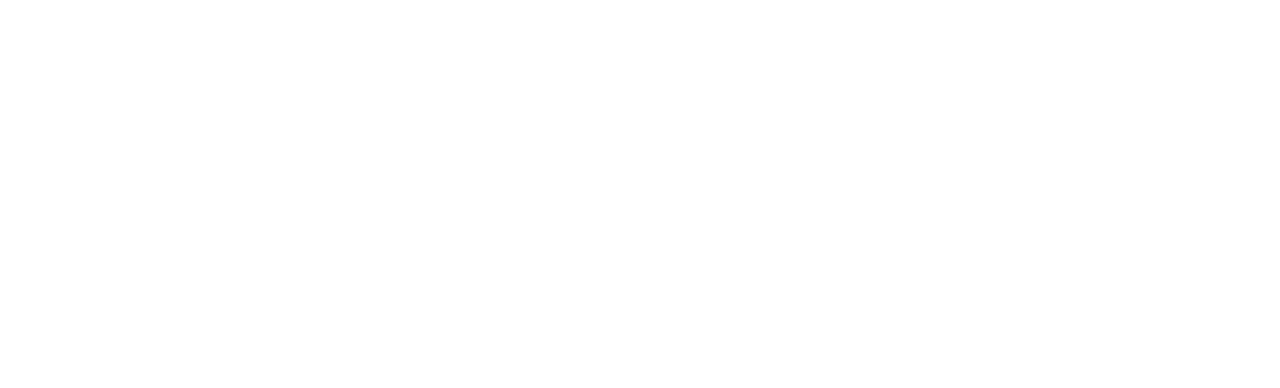
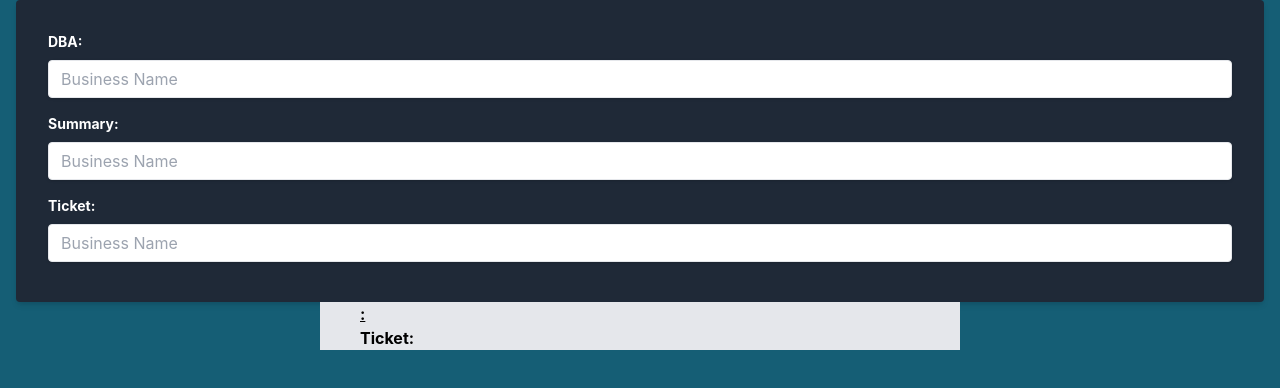
Before and after one commit to coleb229/Call-Notes-App, a React (Create React App) app: page /just-handoff in a window 1280 px wide. Before the commit this address had no page. Shown: the top 388 px of the page. Built offline with nearby package versions, Linux system fonts and the light colour scheme.

Commit message:
Redeploy

```diff
--- a/src/App.js
+++ b/src/App.js
@@ -3,6 +3,7 @@ import './App.css';
 import CallerForm from './components/caller/callerForm';
 import { Route, Routes } from 'react-router-dom';
 import Output from './Pages/Output';
+import JustHandoff from './components/JustHandoff';
 
 function App() {
   return (
@@ -11,6 +12,7 @@ function App() {
         <Route path='/Call-Notes-App' element={<CallerForm />} />
         <Route path='/' element={<CallerForm />} />
         <Route path='/output' element={<Output />} />
+        <Route path='/just-handoff' element={<JustHandoff />} />
       </Routes>
     </div>
   );
--- /dev/null
+++ b/src/components/JustHandoff.js
@@ -0,0 +1,104 @@
+import React, { useState } from 'react';
+
+const JustHandoff = () => {
+  const [callState, setCallState] = useState({
+    callerDBA: '',
+    callSummary: '',
+    ticket: '',
+  });
+
+  const updateCallStateHandler = (callerInfo) => {
+    setCallState(callerInfo);
+  };
+
+  return (
+    <div className='h-screen'>
+      <HandoffForm
+        callState={callState}
+        updateCallState={updateCallStateHandler}
+      />
+      <HandoffOutput callState={callState} />
+    </div>
+  );
+};
+
+const HandoffForm = (props) => {
+  const callerState = Object.assign({}, props.callState);
+
+  return (
+    <form className='bg-gray-800 mx-4 shadow-md rounded px-8 pt-6 pb-8 max-h-screen'>
+      <label
+        className='text-left block text-white text-sm font-bold my-2'
+        htmlFor='dba'
+      >
+        DBA:
+      </label>
+      <input
+        type='text'
+        value={callerState.callerDBA}
+        onChange={(e) => {
+          callerState.callerDBA = e.target.value;
+          props.updateCallState(callerState);
+        }}
+        id='dba'
+        placeholder='Business Name'
+        className='mb-2 shadow appearance-none border rounded w-full py-2 px-3 text-gray-700 leading-tight focus:outline-none focus:shadow-outline'
+      />
+
+      <label
+        className='text-left block text-white text-sm font-bold my-2'
+        htmlFor='summary'
+      >
+        Summary:
+      </label>
+      <input
+        type='text'
+        value={callerState.callSummary}
+        onChange={(e) => {
+          callerState.callSummary = e.target.value;
+          props.updateCallState(callerState);
+        }}
+        id='summary'
+        placeholder='Business Name'
+        className='mb-2 shadow appearance-none border rounded w-full py-2 px-3 text-gray-700 leading-tight focus:outline-none focus:shadow-outline'
+      />
+
+      <label
+        className='text-left block text-white text-sm font-bold my-2'
+        htmlFor='ticket'
+      >
+        Ticket:
+      </label>
+      <input
+        type='text'
+        value={callerState.ticket}
+        onChange={(e) => {
+          callerState.ticket = e.target.value;
+          props.updateCallState(callerState);
+        }}
+        id='ticket'
+        placeholder='Business Name'
+        className='mb-2 shadow appearance-none border rounded w-full py-2 px-3 text-gray-700 leading-tight focus:outline-none focus:shadow-outline'
+      />
+    </form>
+  );
+};
+
+const HandoffOutput = (props) => {
+  const { callerDBA, callSummary, ticket } = props.callState;
+
+  return (
+    <div className='bg-gray-200 w-1/2 mx-auto' id='handoff'>
+      <p className='mx-10 flex'>
+        <p className='font-bold underline'>{callerDBA + ':'}</p>
+        {callSummary}
+      </p>
+      <p className='text-left mx-10'>
+        <p className='font-bold inline-block'>Ticket: </p>
+        {ticket}
+      </p>
+    </div>
+  );
+};
+
+export default JustHandoff;
```
Also changed, not shown: src/components/navbar.js (added), 1 other file (tests, documents, lock files or other folders).
